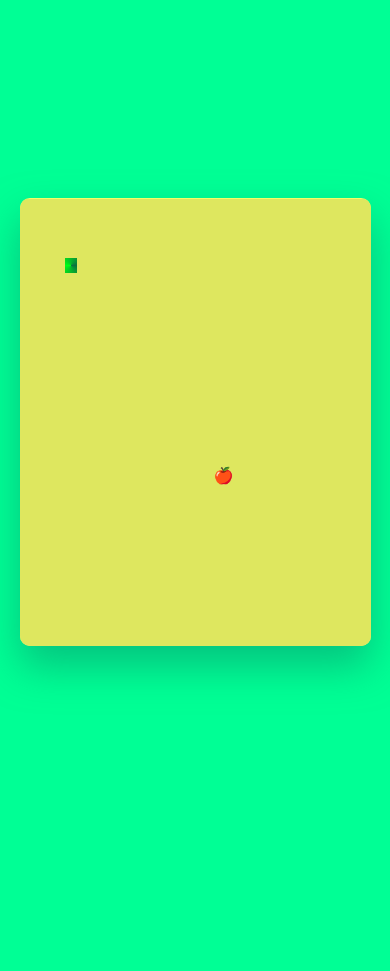
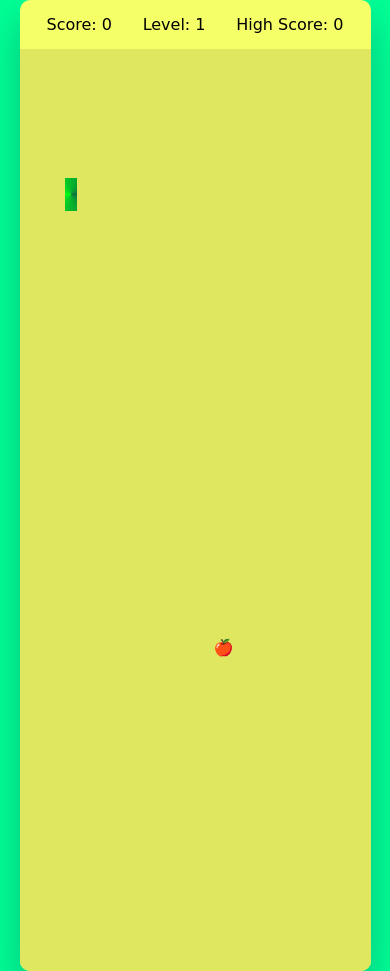
Before and after one commit to Rafaelfs1/jogo-da-cobrinha---banana, a plain HTML site: page index.html in a window 390 px wide. Before the commit the page ends 844 px from the top, so only its background shows below. Drawn offline with Linux system fonts and the light colour scheme; a web font is replaced by a local one.

Commit message:
Update style.css
asda

```diff
--- a/style.css
+++ b/style.css
@@ -36,8 +36,8 @@ body i:hover {
 
 
 .wrapper {
-    width: 65vmin;
-    /* height: 70vmin; */
+    width: 65vw;
+    height: 70vh
     display: flex;
     overflow: hidden;
     flex-direction: column;
@@ -92,8 +92,8 @@ body i:hover {
 
 @media screen and (max-width: 600px) {
     .wrapper {
-        width: 90vmin;
-        height: 115vmin;
+        width: 90vw;
+        height: 115vh;
     }
 
     .game-details {
```
